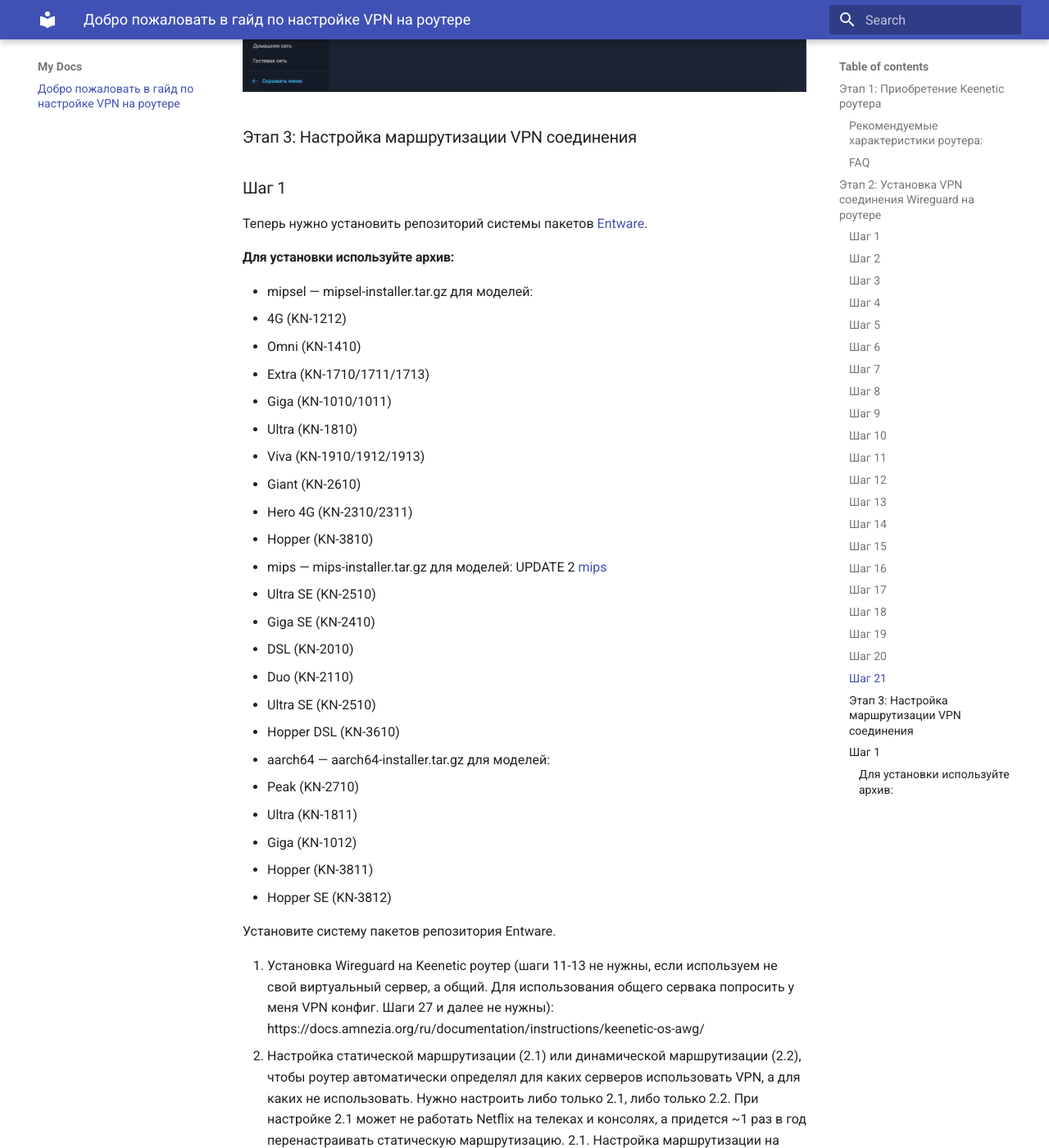
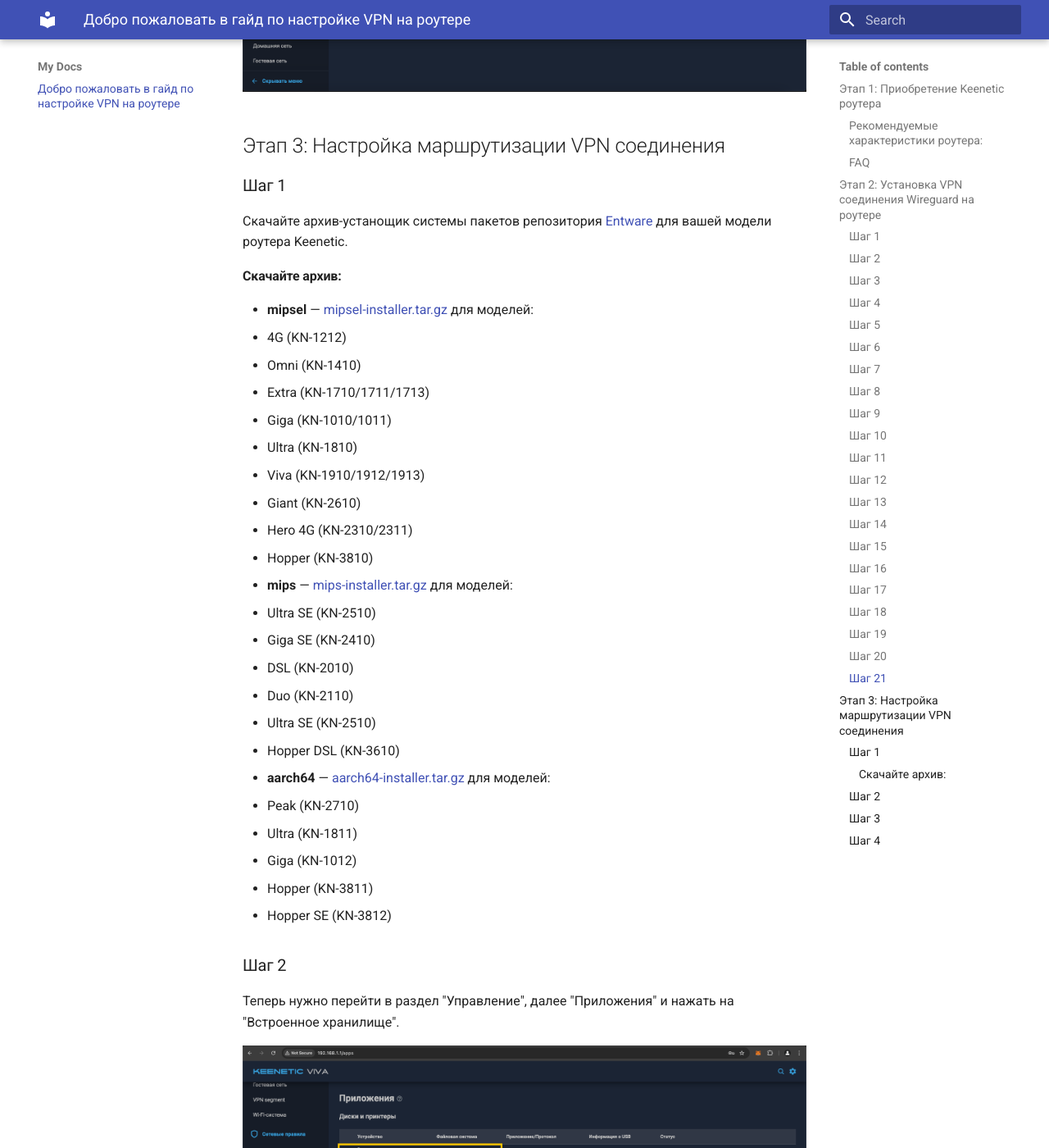
Before and after one commit to VpnGuide801/vpnguide801.github.io, an MkDocs documentation site: the page built from docs/index.md, in a window 1280 px wide and 1400 px high, scrolled down 14397 px. Shown: the whole window at 82% size. Built offline with MkDocs 1.6.1 and Material for MkDocs 9.7.7, drawn with Linux system fonts in a browser that asks for light colours; some of the changed text lies outside the part shown.

Commit message:
Update site

```diff
--- a/docs/index.md
+++ b/docs/index.md
@@ -187,15 +187,15 @@
 
 ![img_12.png](images/img_21.png)
 
-### Этап 3: Настройка маршрутизации VPN соединения
+## Этап 3: Настройка маршрутизации VPN соединения
 
 ### Шаг 1
 
-Теперь нужно установить репозиторий системы пакетов [Entware](https://forum.keenetic.com/topic/4299-entware/).
+Скачайте архив-устанощик системы пакетов репозитория [Entware](https://forum.keenetic.com/topic/4299-entware/) для вашей модели роутера Keenetic.
 
-#### Для установки используйте архив:
+#### Скачайте архив:
 
-- mipsel — mipsel-installer.tar.gz для моделей:
+- **mipsel** — [mipsel-installer.tar.gz](files/mipsel-installer.tar.gz) для моделей:
   - 4G (KN-1212)
   - Omni (KN-1410)
   - Extra (KN-1710/1711/1713)
@@ -205,21 +205,37 @@
   - Giant (KN-2610)
   - Hero 4G (KN-2310/2311)
   - Hopper (KN-3810)
-- mips — mips-installer.tar.gz для моделей: UPDATE 2 [mips](files/mips-installer.tar.gz)
+- **mips** — [mips-installer.tar.gz](files/mips-installer.tar.gz) для моделей:
   - Ultra SE (KN-2510)
   - Giga SE (KN-2410)
   - DSL (KN-2010)
   - Duo (KN-2110)
   - Ultra SE (KN-2510)
   - Hopper DSL (KN-3610)
-- aarch64 — aarch64-installer.tar.gz для моделей:
+- **aarch64** — [aarch64-installer.tar.gz](files/aarch64-installer.tar.gz) для моделей:
   - Peak (KN-2710)
   - Ultra (KN-1811)
   - Giga (KN-1012)
   - Hopper (KN-3811)
   - Hopper SE (KN-3812)
 
-Установите систему пакетов репозитория Entware.
+### Шаг 2
+
+Теперь нужно перейти в раздел "Управление", далее "Приложения" и нажать на "Встроенное хранилище".
+
+![img_22.png](images/img_22.png)
+
+### Шаг 3
+
+В открывшемся диалоговом окне нажать на значок создания новой папки
+
+![img_23.png](images/img_23.png)
+
+### Шаг 4
+
+В поле ввода введите "install" и затем нажмите на кнопку "ОК".
+
+![img_24.png](images/img_24.png)
 
 1. Установка Wireguard на Keenetic роутер (шаги 11-13 не нужны, если используем не свой виртуальный сервер, а общий. Для использования общего сервака попросить у меня VPN конфиг. Шаги 27 и далее не нужны): https://docs.amnezia.org/ru/documentation/instructions/keenetic-os-awg/
 2. Настройка статической маршрутизации (2.1) или динамической маршрутизации (2.2), чтобы роутер автоматически определял для каких серверов использовать VPN, а для каких не использовать. Нужно настроить либо только 2.1, либо только 2.2. При настройке 2.1 может не работать Netflix на телеках и консолях, а придется ~1 раз в год перенастраивать статическую маршрутизацию.
```
Also changed, not shown: docs/images/img_22.png (added), docs/images/img_23.png (added), docs/images/img_24.png (added), 2 other files.
